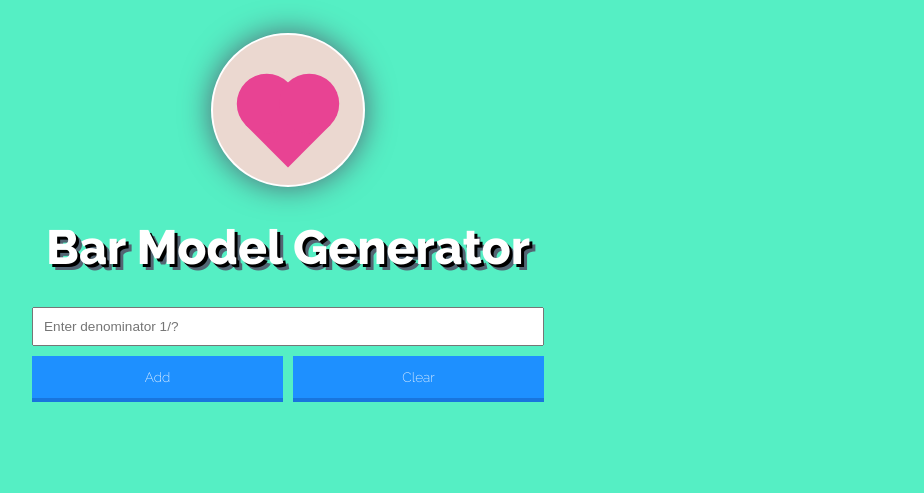
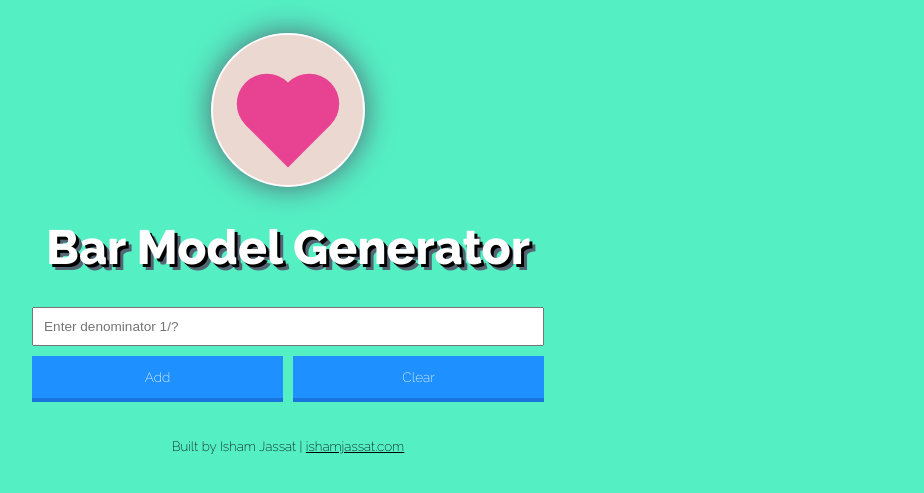
Before and after one commit to dialdt/Decimals, a plain HTML site: page index.html in a window 1280 px wide. Shown: the part 67-560 px from the top of the page, without its empty margins (352-1276 px from the left). Drawn offline with nearby package versions, Linux system fonts and the light colour scheme.

Commit message:
Add copyright footer

```diff
--- a/css/styles.css
+++ b/css/styles.css
@@ -6,6 +6,7 @@
   --heartColor: #e84393;
   --textShadow: 3px 3px 0px #000, 6px 6px 0px var(--shadowColor);
   --topTextShadow: 1px 1px 0px #000, 2px 2px 0px var(--shadowColor);
+  --textColorInv: #000;
 }
 
 [data-theme="dark"] {
@@ -16,6 +17,7 @@
   --heartColor: #16a085;
   --textShadow: none;
   --topTextShadow: none;
+  --textColorInv: #fff;
 }
 
 body, html {
@@ -256,3 +258,19 @@ flex: 1 1 200px;
   height: 100px;
   width: 10px;
 }
+
+.copy {
+  position: relative;
+  margin: 0 auto;
+  top: 10px;
+  color: var(--textColorInv);
+  bottom: 30px;
+}
+
+footer {
+  margin-bottom: 30px;
+}
+
+.copy a {
+  color: var(--textColorInv);
+}
--- a/index.html
+++ b/index.html
@@ -53,6 +53,9 @@
 
     </section>
   </div>
+  <footer>
+    <small class="copy">Built by Isham Jassat | <a href="https://www.ishamjassat.com">ishamjassat.com</a></small>
+  </footer>
   <script src="js/scripts.js"></script>
 </body>
 </html>
```
